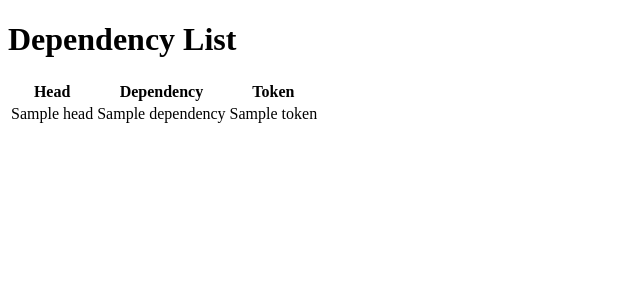
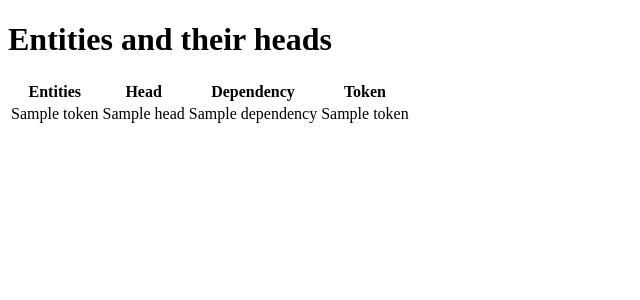
Before and after one commit to Realchenz/cosi-217b, a Python web app: template assignment2/flask/templates/result3.html in a window 1280 px wide. Shown: the top 300 px of the page, without its empty margins (0-640 px from the left). Run offline with Jinja, Linux system fonts and the light colour scheme; the template is opened without the code that fills it: most values are stand-ins (such as "Sample title", 1, 10 or a date in 2020).

Commit message:
finish assignment2

```diff
--- a/assignment2/flask/app_flask.py
+++ b/assignment2/flask/app_flask.py
@@ -27,8 +27,9 @@ with app.app_context():
 
 def add_dependencies(sent):
     for token in sent:
-        dependency = Dependency(head=token.head.text, dependency=token.dep_, token=token.text)
-        db.session.add(dependency)
+        if token.ent_type_ or token.head.ent_type_:
+            dependency = Dependency(head=token.head.text, dependency=token.dep_, token=token.text)
+            db.session.add(dependency)
     db.session.commit()
 
 @app.get('/get')
--- a/assignment2/flask/templates/result3.html
+++ b/assignment2/flask/templates/result3.html
@@ -6,10 +6,11 @@
     <title>Dependency List</title>
 </head>
 <body>
-    <h1>Dependency List</h1>
+    <h1>Entities and their heads</h1>
     <table>
         <thead>
             <tr>
+                <th>Entities</th>
                 <th>Head</th>
                 <th>Dependency</th>
                 <th>Token</th>
@@ -18,6 +19,7 @@
         <tbody>
             {% for dependency in dependencies %}
             <tr>
+                <td>{{ dependency.token }}</td>
                 <td>{{ dependency.head }}</td>
                 <td>{{ dependency.dependency }}</td>
                 <td>{{ dependency.token }}</td>
```
Also changed, not shown: assignment2/flask/instance/dependencies.db.
